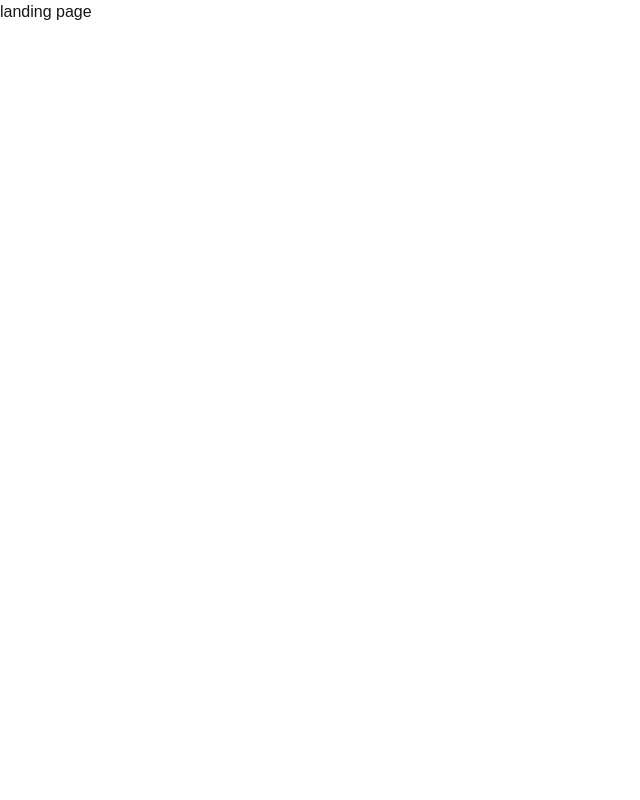
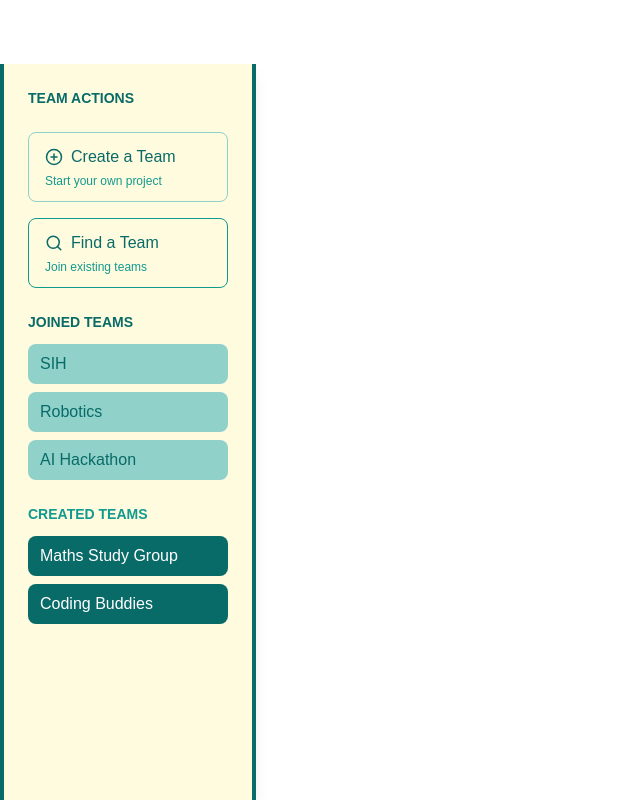
Before and after one commit to ViVan2706/Quick-Teams, a Next.js app: page / in a window 1280 px wide. Shown: the whole page, without its empty margins (0-640 px from the left). Built offline with nearby package versions, Linux system fonts and the light colour scheme.

Commit message:
feat:Added header and sidebar

```diff
--- /dev/null
+++ b/app/components/header.jsx
@@ -0,0 +1,58 @@
+"use client";
+
+import { useState } from "react";
+import Link from "next/link";
+import { Menu, MessageCircle, User } from "lucide-react";
+
+export default function Header() {
+  const [notifications] = useState(3);
+
+  return (
+    <header className="w-full bg-[#FFFBDE] shadow-md px-6 py-3 flex items-center justify-between">
+      {/* Left Section */}
+      <div className="flex items-center gap-3">
+        <button className="p-2 rounded-lg bg-[#90D1CA] hover:bg-[#129990] text-white transition">
+          <Menu size={20} />
+        </button>
+        <h1 className="text-xl font-bold text-[#096B68]">MyWebPage</h1>
+
+      </div>
+
+      {/* Middle Section - Navigation */}
+      <nav className="flex gap-6">
+        <Link
+          href="/"
+          className="text-[#129990] font-medium hover:text-[#096B68] transition"
+        >
+          Home
+        </Link>
+        <Link
+          href="/groups"
+          className="text-[#129990] font-medium hover:text-[#096B68] transition"
+        >
+          My Groups
+        </Link>
+      </nav>
+
+      {/* Right Section */}
+      <div className="flex items-center gap-5">
+        {/* Chat with Notification */}
+        <div className="relative">
+          <button className="p-2 rounded-full bg-[#90D1CA] hover:bg-[#129990] text-white transition">
+            <MessageCircle size={20} />
+          </button>
+          {notifications > 0 && (
+            <span className="absolute -top-1 -right-1 bg-[#096B68] text-white text-xs font-bold px-1.5 py-0.5 rounded-full">
+              {notifications}
+            </span>
+          )}
+        </div>
+
+        {/* Profile */}
+        <button className="p-2 rounded-full bg-[#129990] hover:bg-[#096B68] text-white transition">
+          <User size={20} />
+        </button>
+      </div>
+    </header>
+  );
+}
--- /dev/null
+++ b/app/components/left-sidebar.jsx
@@ -0,0 +1,71 @@
+"use client";
+
+import { PlusCircle, Search } from "lucide-react";
+
+export default function Sidebar() {
+  // Example data
+  const joinedTeams = ["SIH", "Robotics", "AI Hackathon"];
+  const createdTeams = ["Maths Study Group", "Coding Buddies"];
+
+  return (
+    <aside className="w-64 h-[calc(100vh-64px)] bg-[#FFFBDE] shadow-lg flex flex-col p-6 space-y-6 border-l-4 border-r-4 border-[#096B68] mt-16">
+      {/* Section Title */}
+      <h2 className="text-[#096B68] font-semibold text-sm uppercase">
+        Team Actions
+      </h2>
+
+      {/* Create + Find Cards */}
+      <div className="space-y-4">
+        <button className="w-full flex flex-col items-start gap-1 px-4 py-3 rounded-lg border border-[#90D1CA] hover:bg-[#90D1CA]/20 transition">
+          <div className="flex items-center gap-2 text-[#096B68] font-medium">
+            <PlusCircle size={18} />
+            Create a Team
+          </div>
+          <span className="text-xs text-[#129990]">Start your own project</span>
+        </button>
+
+        <button className="w-full flex flex-col items-start gap-1 px-4 py-3 rounded-lg border border-[#129990] hover:bg-[#129990]/20 transition">
+          <div className="flex items-center gap-2 text-[#096B68] font-medium">
+            <Search size={18} />
+            Find a Team
+          </div>
+          <span className="text-xs text-[#129990]">Join existing teams</span>
+        </button>
+      </div>
+
+      {/* Joined Teams History */}
+      <div className="space-y-3">
+        <h2 className="text-[#096B68] font-semibold text-sm uppercase">
+          Joined Teams
+        </h2>
+        <ul className="space-y-2">
+          {joinedTeams.map((team, i) => (
+            <li
+              key={i}
+              className="px-3 py-2 rounded-lg bg-[#90D1CA] text-[#096B68] font-medium hover:bg-[#129990] hover:text-white cursor-pointer transition"
+            >
+              {team}
+            </li>
+          ))}
+        </ul>
+      </div>
+
+      {/* Created Teams History */}
+      <div className="space-y-3">
+        <h2 className="text-[#129990] font-semibold text-sm uppercase">
+          Created Teams
+        </h2>
+        <ul className="space-y-2">
+          {createdTeams.map((team, i) => (
+            <li
+              key={i}
+              className="px-3 py-2 rounded-lg bg-[#096B68] text-white font-medium hover:bg-[#129990] cursor-pointer transition"
+            >
+              {team}
+            </li>
+          ))}
+        </ul>
+      </div>
+    </aside>
+  );
+}
--- /dev/null
+++ b/app/components/right-sidebar.jsx
@@ -0,0 +1,58 @@
+'use client';
+
+import { FaTimes, FaUser, FaUsers } from 'react-icons/fa';
+
+export default function RightSidebar({ isOpen, onClose }) {
+  const chatMessages = [
+    { id: 1, sender: 'Alex Morgan', message: 'Wants to join your Robotics Team...', type: 'request', avatar: 'AM' },
+    { id: 2, sender: 'SIH Team 2024', message: 'Sarah: Let\'s meet tomorrow at 3...', type: 'chat', avatar: 'SIH', newMessages: 2 },
+    { id: 3, sender: 'Web Dev Squad', message: 'Mike: Check out this new framework!', type: 'chat', avatar: 'WD' },
+  ];
+
+  return (
+    <div
+      className={`fixed right-0 top-0 h-full w-80 bg-white shadow-lg p-6 transform transition-transform duration-300 ease-in-out z-40 ${isOpen ? 'translate-x-0' : 'translate-x-full'}`}
+    >
+      <div className="flex justify-between items-center mb-6">
+        <h2 className="text-xl font-bold text-gray-700">Messages</h2>
+        <button onClick={onClose} className="text-gray-500 hover:text-gray-700">
+          <FaTimes />
+        </button>
+      </div>
+
+      {/* Requests Section */}
+      <div className="mb-6">
+        <h3 className="font-semibold text-gray-500 mb-2">Requests</h3>
+        {chatMessages.filter(m => m.type === 'request').map(msg => (
+          <div key={msg.id} className="p-3 mb-2 flex items-center space-x-3 rounded-lg hover:bg-gray-100 transition-colors cursor-pointer">
+            <div className="w-8 h-8 rounded-full bg-gray-300 flex items-center justify-center text-xs font-bold text-gray-700">{msg.avatar}</div>
+            <div className="flex-1">
+              <p className="font-semibold text-sm">{msg.sender}</p>
+              <p className="text-sm text-gray-500 truncate">{msg.message}</p>
+            </div>
+            <span className="text-xs font-bold text-white bg-red-500 px-2 py-1 rounded-full">New</span>
+          </div>
+        ))}
+      </div>
+
+      {/* Group Chats Section */}
+      <div>
+        <h3 className="font-semibold text-gray-500 mb-2">Group Chats</h3>
+        {chatMessages.filter(m => m.type === 'chat').map(msg => (
+          <div key={msg.id} className="p-3 mb-2 flex items-center space-x-3 rounded-lg hover:bg-gray-100 transition-colors cursor-pointer">
+            <div className={`w-8 h-8 rounded-full bg-accent-2 text-white flex items-center justify-center text-xs font-bold`}>
+              <FaUsers />
+            </div>
+            <div className="flex-1">
+              <p className="font-semibold text-sm">{msg.sender}</p>
+              <p className="text-sm text-gray-500 truncate">{msg.message}</p>
+            </div>
+            {msg.newMessages && (
+              <span className="text-xs font-bold text-white bg-blue-500 px-2 py-1 rounded-full">{msg.newMessages}</span>
+            )}
+          </div>
+        ))}
+      </div>
+    </div>
+  );
+}
--- a/app/page.js
+++ b/app/page.js
@@ -1,9 +1,7 @@
+import Sidebar from './components/left-sidebar.jsx'
 
-
-export default function Home() {
+export default function BlankPage() {
   return (
-    <div>
-      <h1>landing page</h1>
-    </div>
+    <Sidebar/>
   );
 }
```
Also changed, not shown: package.json (+5 -3 lines), 1 other file (tests, documents, lock files or other folders).
